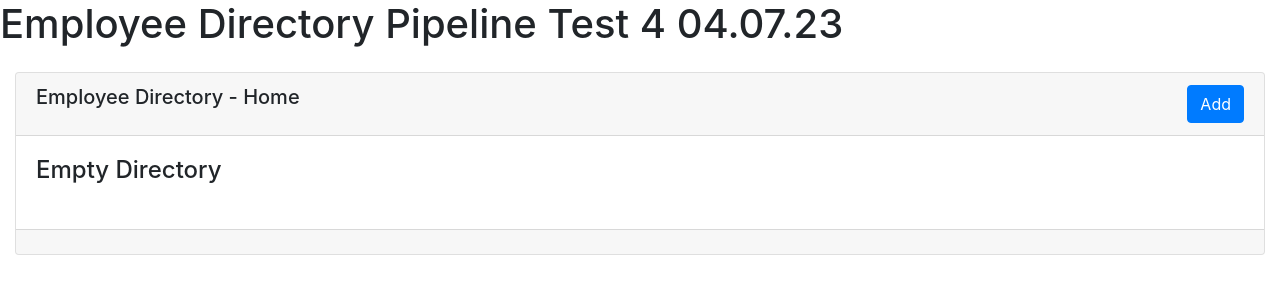
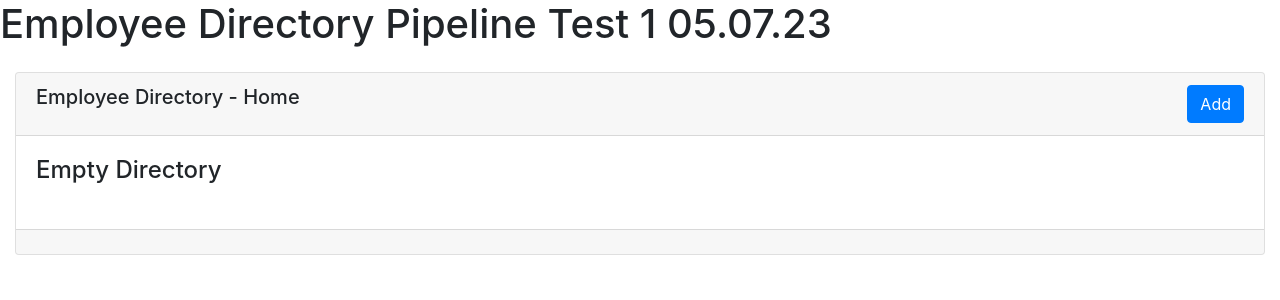
Before and after one commit to erikfalk/aws-devops-projekt, a Flask app: page / in a window 1280 px wide. Shown: the top 300 px of the page. Run offline with Flask 3, Linux system fonts and the light colour scheme; data that the repository does not hold is empty; some libraries are stand-ins or nearby versions.

Commit message:
pipeline test 1

```diff
--- a/FlaskApp/templates/main.html
+++ b/FlaskApp/templates/main.html
@@ -5,7 +5,7 @@
     <meta http-equiv="X-UA-Compatible" content="IE=edge">
     <meta name="viewport" content="width=device-width, initial-scale=1">
     <title>Employee Directory</title>
-    <h1>Employee Directory Pipeline Test 4 04.07.23</h1>
+    <h1>Employee Directory Pipeline Test 1 05.07.23</h1>
     <link href="https://stackpath.bootstrapcdn.com/bootstrap/4.1.3/css/bootstrap.min.css" rel="stylesheet">
     <link href="https://stackpath.bootstrapcdn.com/font-awesome/4.7.0/css/font-awesome.min.css" rel="stylesheet" integrity="sha384-wvfXpqpZZVQGK6TAh5PVlGOfQNHSoD2xbE+QkPxCAFlNEevoEH3Sl0sibVcOQVnN" crossorigin="anonymous">
   </head>
--- a/appspec.yml
+++ b/appspec.yml
@@ -2,7 +2,9 @@ version: 0.0
 os: linux
 files:
   - source: /FlaskApp
+            /scripts/flask-server.service
     destination: /FlaskApp
+                 /etc/systemd/system
 hooks:
   ApplicationStop:
     - location: scripts/stop_app.sh
```
